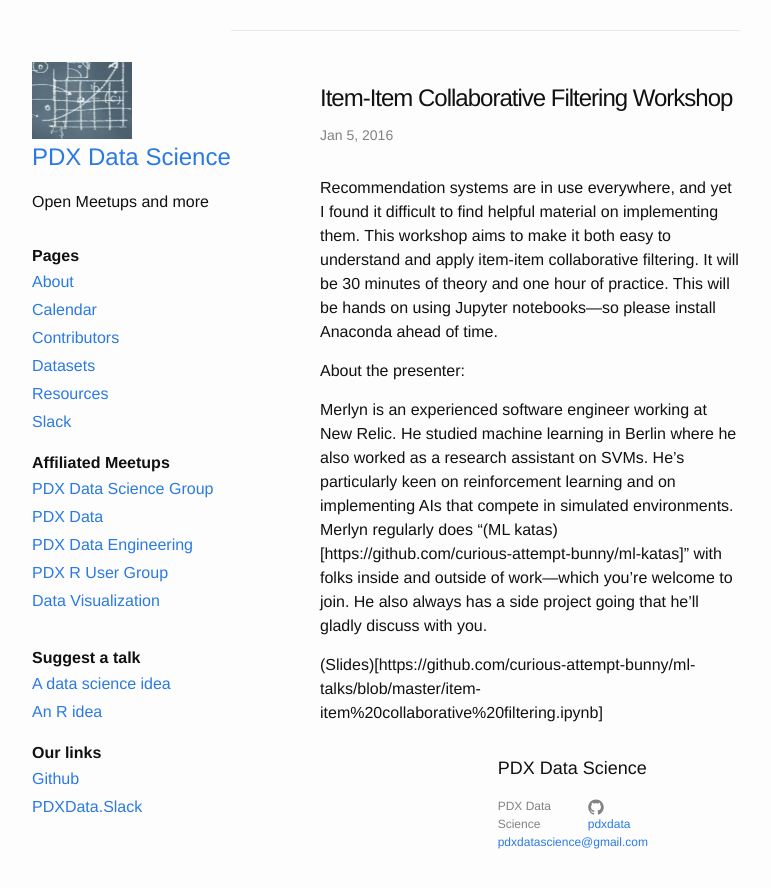
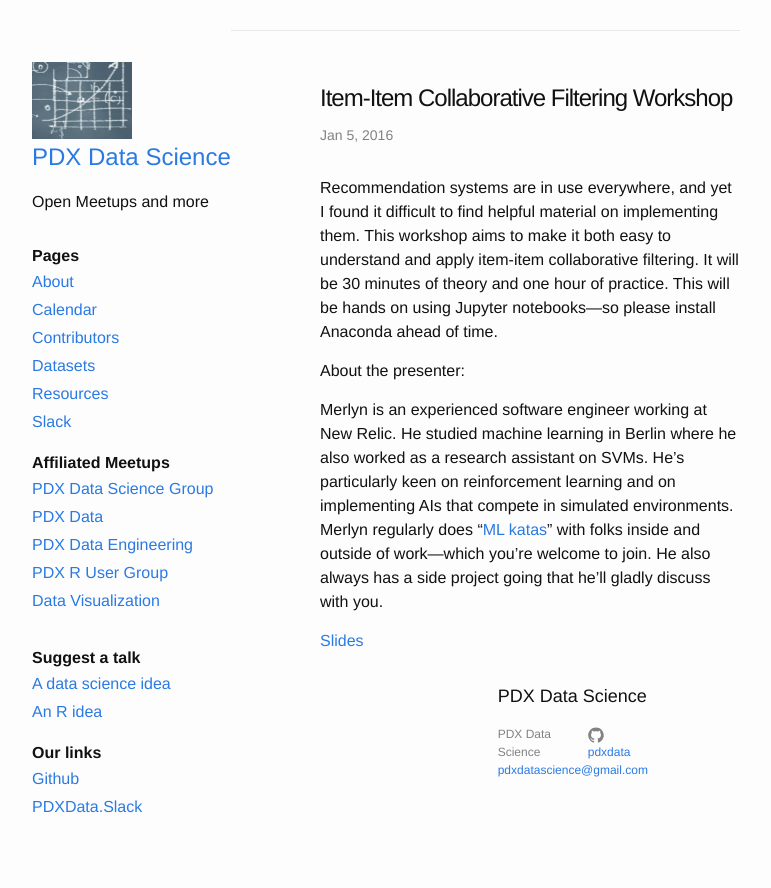
Before and after one commit to PdxData/pdxdata.github.io, a Jekyll site: the page built from _posts/2017-01-05-meetup.markdown, in a window 1280 px wide. Shown: the top 888 px of the page, without its empty margins (270-1041 px from the left). Built offline with Jekyll 4.4.1, drawn with Linux system fonts in a browser that asks for light colours.

Commit message:
reverse parens and braces

```diff
--- a/_posts/2017-01-05-meetup.markdown
+++ b/_posts/2017-01-05-meetup.markdown
@@ -10,6 +10,6 @@ Recommendation systems are in use everywhere, and yet I found it difficult to fi
 
 About the presenter:
 
-Merlyn is an experienced software engineer working at New Relic. He studied machine learning in Berlin where he also worked as a research assistant on SVMs. He's particularly keen on reinforcement learning and on implementing AIs that compete in simulated environments. Merlyn regularly does "(ML katas)[https://github.com/curious-attempt-bunny/ml-katas]" with folks inside and outside of work—which you're welcome to join. He also always has a side project going that he'll gladly discuss with you.
+Merlyn is an experienced software engineer working at New Relic. He studied machine learning in Berlin where he also worked as a research assistant on SVMs. He's particularly keen on reinforcement learning and on implementing AIs that compete in simulated environments. Merlyn regularly does "[ML katas](https://github.com/curious-attempt-bunny/ml-katas)" with folks inside and outside of work—which you're welcome to join. He also always has a side project going that he'll gladly discuss with you.
 
- (Slides)[https://github.com/curious-attempt-bunny/ml-talks/blob/master/item-item%20collaborative%20filtering.ipynb]
+ [Slides](https://github.com/curious-attempt-bunny/ml-talks/blob/master/item-item%20collaborative%20filtering.ipynb)
```
